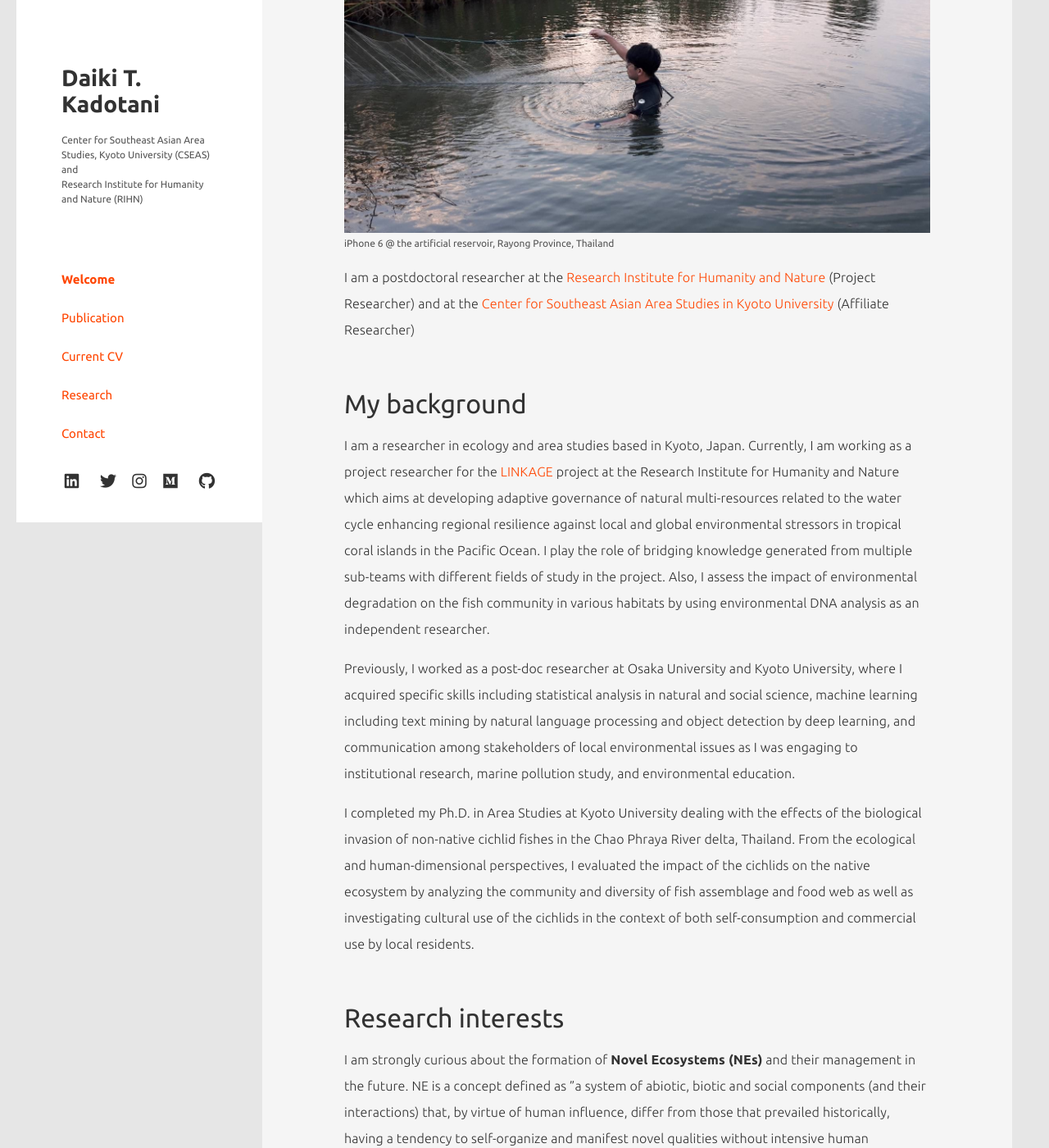
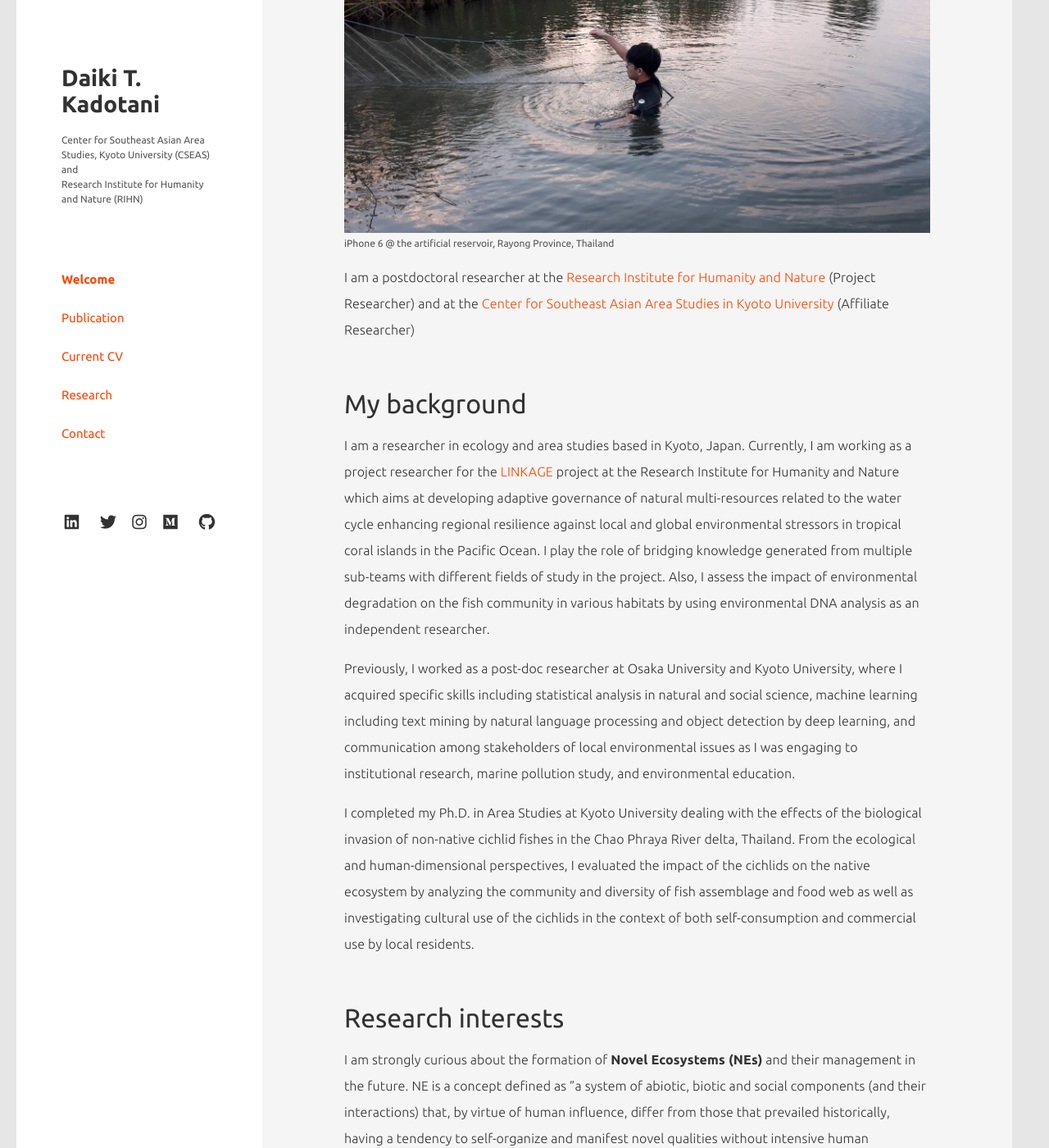
Before and after one commit to tjdk1992/tjdk1992.github.io, a Jekyll site: the page built from index.md, in a window 1280 px wide and 1400 px high, scrolled down 336 px. Shown: the whole window at 82% size. Built offline with Jekyll 4.4.1, drawn with Linux system fonts in a browser that asks for light colours; nearby versions of some CDN libraries.

Commit message:
update site

```diff
--- a/assets/css/components.css
+++ b/assets/css/components.css
@@ -49,7 +49,7 @@
   display: grid;
   grid-template-columns: repeat(5, 1fr);
   width: 100%;
-  margin-top: 25px;
+  margin-top: 60px;
 }
 
 .socialmedia p {
--- a/assets/css/layout.css
+++ b/assets/css/layout.css
@@ -44,8 +44,9 @@
 
 #sidebar {
   padding: 30px 55px 40px 55px;
-  margin: 0;
-  flex: 1 1 auto;
+  min-height: 100vh;
+  display: flex;
+  flex-direction: column;
 }
 
 /* 右カラム */
```
